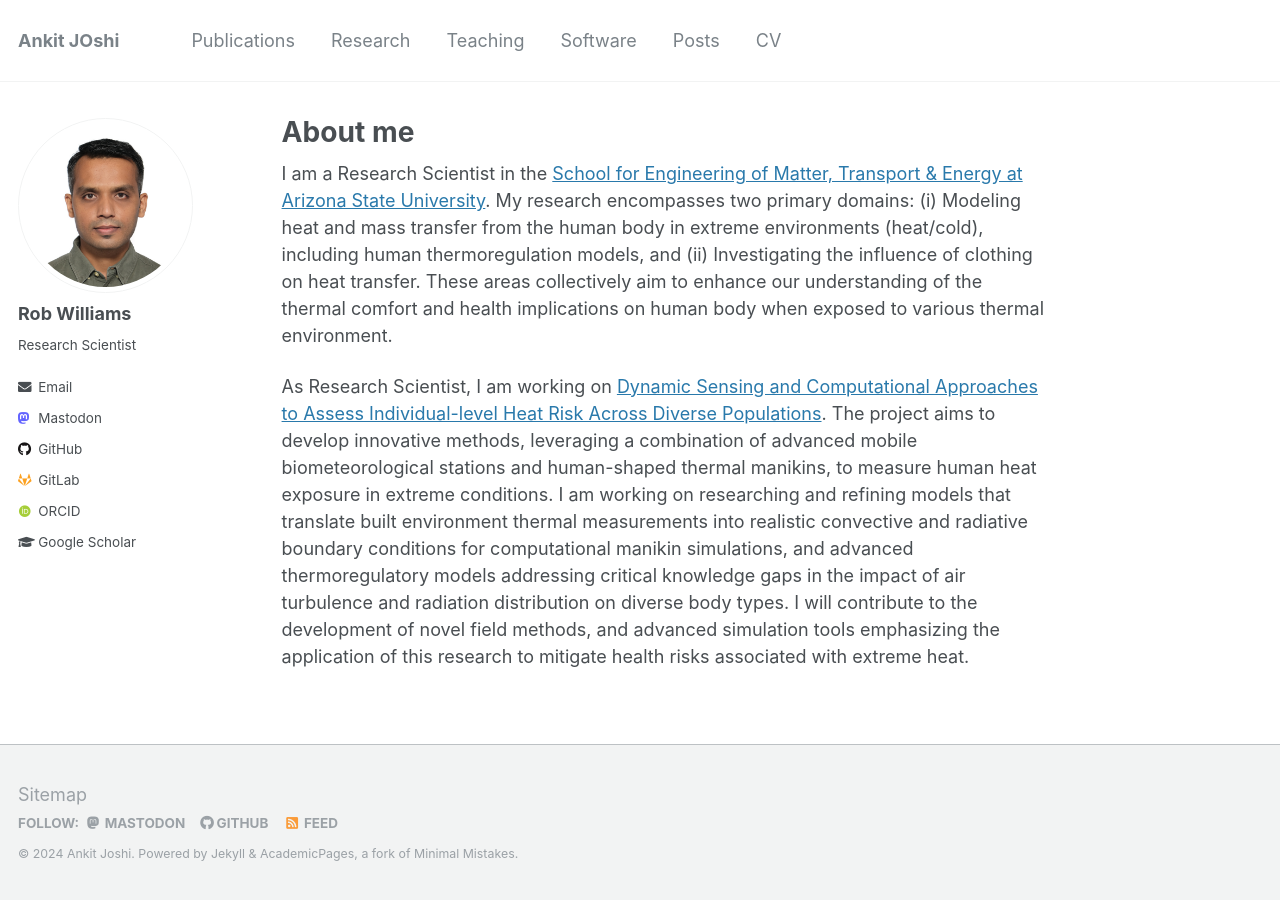
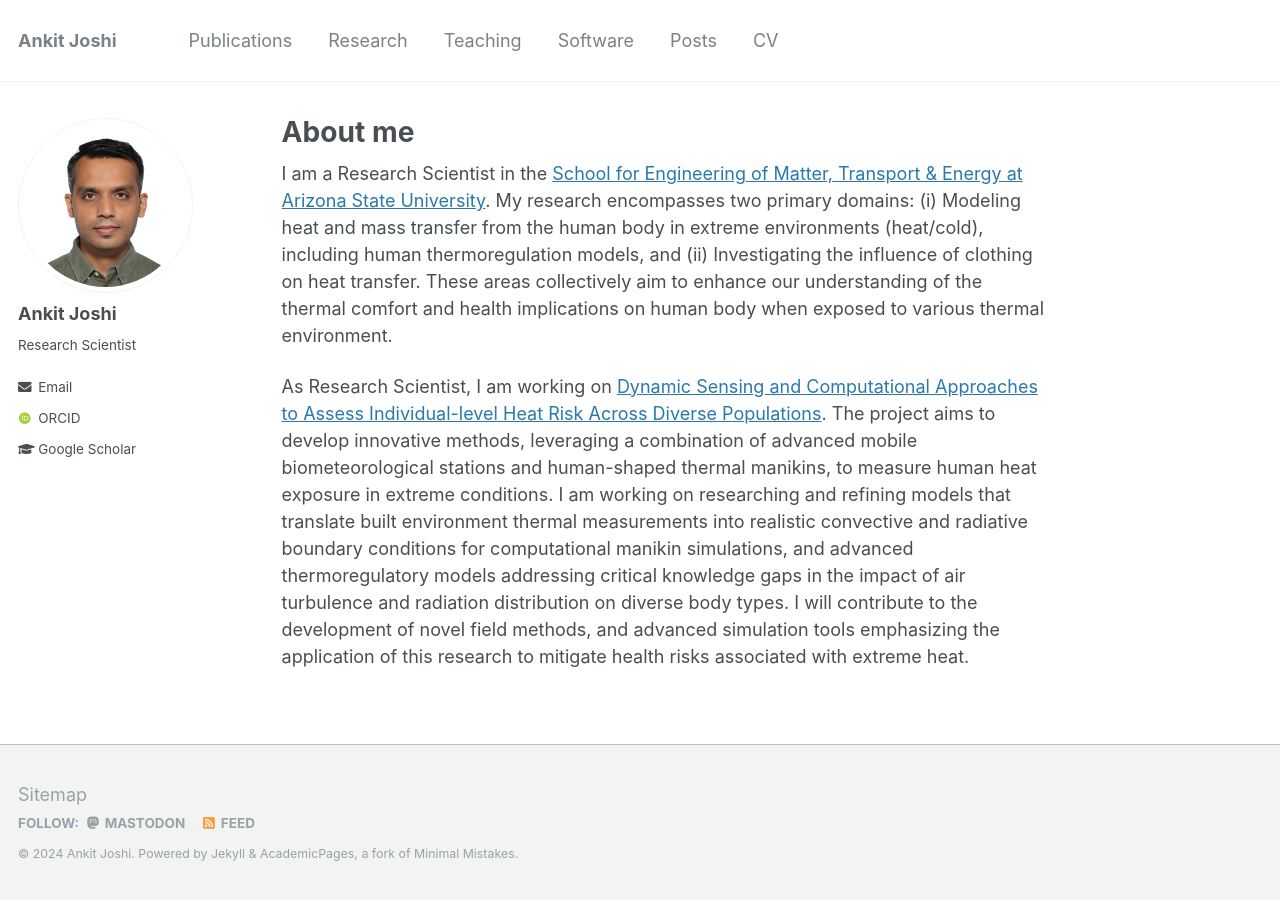
Before and after one commit to Joshi-Ankit/joshi-ankit.github.io, a Jekyll site: the page built from _pages/about.md, in a window 1280 px wide. Built offline with Jekyll 4.4.1, drawn with Linux system fonts in a browser that asks for light colours; some web fonts are replaced.

Commit message:
Update _config.yml

```diff
--- a/_config.yml
+++ b/_config.yml
@@ -7,7 +7,7 @@
 
 # Site Settings
 locale                   : "en-US"
-title                    : "Ankit JOshi"
+title                    : "Ankit Joshi"
 title_separator          : "-"
 name                     : &name "Ankit Joshi"
 description              : &description "Research Scientist"
@@ -84,15 +84,15 @@ analytics:
 
 # Site Author
 author:
-  name             : "Rob Williams"
+  name             : "Ankit Joshi"
   avatar           : "Ankit.png"
   bio              : "Research Scientist"
   location         :
   employer         :
   pubmed           :
-  orcid            : "http://orcid.org/0000-0001-9259-3883"
-  googlescholar    : "https://scholar.google.com/citations?user=fiaPSmgAAAAJ"
-  email            : "rob.williams@wustl.edu"
+  orcid            : "https://orcid.org/0000-0002-5399-1069"
+  googlescholar    : "https://scholar.google.com/citations?user=G84B1EQAAAAJ&hl=en&oi=ao"
+  email            : "joshi_ankit@hotmail.com"
   researchgate     :  # example: "https://www.researchgate.net/profile/yourprofile"
   uri              :
   bitbucket        :
@@ -101,15 +101,15 @@ author:
   flickr           :
   facebook         :
   foursquare       :
-  github           : "jayrobwilliams"
-  gitlab           : "jayrobwilliams"
+  github           : #"jayrobwilliams"
+  gitlab           : #"jayrobwilliams"
   google_plus      :
   keybase          :
   instagram        :
   impactstory      : #"https://profiles.impactstory.org/u/xxxx-xxxx-xxxx-xxxx"
   lastfm           :
   linkedin         :
-  mastodon         : "fosstodon.org/@jayrobw"
+  mastodon         : #"fosstodon.org/@jayrobw"
   pinterest        :
   soundcloud       :
   stackoverflow    : #"https://stackoverflow.com/users/10912314/jayrobwilliams"
```
